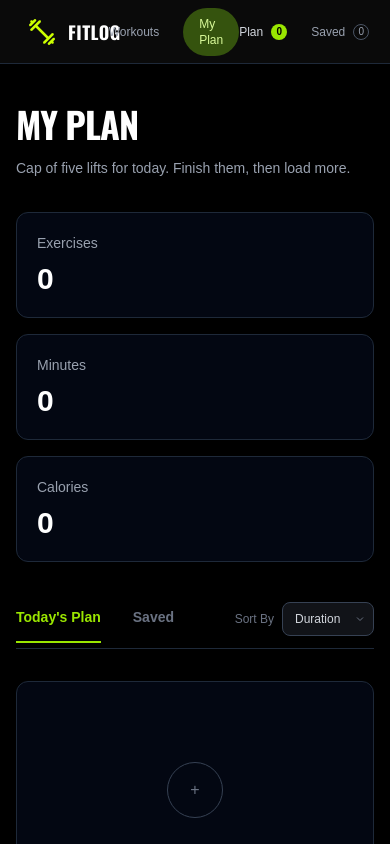
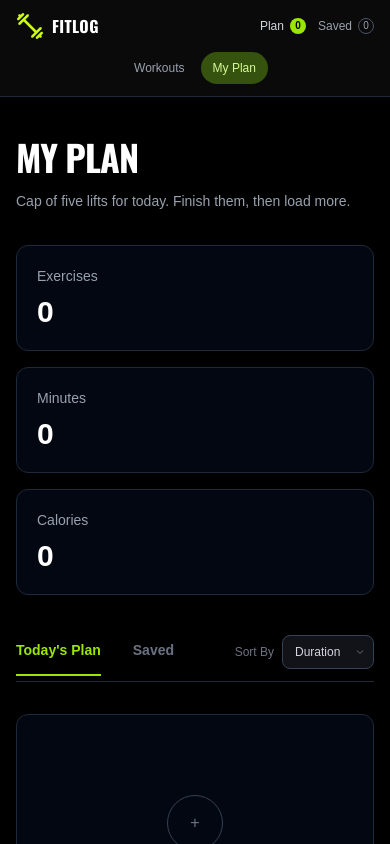
Before and after one commit to md-rakib-hasan1/fit-log, a Next.js app: page /my-plan in a window 390 px wide. Shown: the top 844 px of the page. Built offline with nearby package versions, Linux system fonts and the light colour scheme.

Commit message:
fix: improve responsive navbar layout

```diff
--- a/src/components/Navbar.tsx
+++ b/src/components/Navbar.tsx
@@ -3,16 +3,18 @@
 import { usePathname } from "next/navigation";
 import Link from "next/link";
 import { useWorkout } from "@/context/WorkoutContext";
-import Image from 'next/image'
-
+import Image from "next/image";
 
 const Navbar = () => {
     const { plan, saved } = useWorkout();
     const pathname = usePathname();
 
     return (
-        <nav className="w-full h-16 px-7 flex items-center justify-between bg-[#0a0a0a] text-white border-b border-gray-800">
-            <div className="flex items-center gap-3">
+        <nav className="w-full border-b border-gray-800 bg-[#0a0a0a] px-4 py-3 text-white md:h-16 md:px-7 md:py-0">
+            <div className="flex flex-wrap items-center justify-between gap-y-3">
+
+                {/* Logo */}
+                <div className="flex items-center gap-2 sm:gap-3">
                     <Image
                         src="/assets/logo.png"
                         alt="fit-log"
@@ -20,38 +22,17 @@ const Navbar = () => {
                         height={28}
                     />
 
-                <h2 className="font-oswald text-lg font-bold tracking-wide">
+                    <h2 className="font-oswald text-base font-bold tracking-wide sm:text-lg">
                         FITLOG
                     </h2>
                 </div>
 
-            <div className="flex items-center gap-2">
-                <Link
-                    href="/"
-                    className={` text-xs px-4 py-2 rounded-full transition-colors ${pathname === "/"
-                        ? "bg-lime-900 text-lime-200"
-                        : "text-gray-400 hover:text-white"
-                        }`}
-                >
-                    Workouts
-                </Link>
+                {/* Plan & Saved */}
+                <div className="order-2 flex items-center gap-3 text-xs sm:gap-5 md:order-3 md:gap-6">
 
                     <Link
                         href="/my-plan"
-                    className={`text-xs px-4 py-2 rounded-full transition-colors ${pathname === "/my-plan"
-                        ? "bg-lime-900 text-lime-200"
-                        : "text-gray-400 hover:text-white"
-                        }`}
-                >
-                    My Plan
-                </Link>
-            </div>
-
-            <div className="flex items-center gap-6  text-xs">
-
-                <Link
-                    href="/my-plan"
-                    className="flex items-center gap-2 text-gray-300"
+                        className="flex items-center gap-1.5 text-gray-300"
                     >
                         <span>Plan</span>
 
@@ -62,7 +43,7 @@ const Navbar = () => {
 
                     <Link
                         href="/my-plan"
-                    className="flex items-center gap-2 text-gray-400"
+                        className="flex items-center gap-1.5 text-gray-400"
                     >
                         <span>Saved</span>
 
@@ -72,6 +53,35 @@ const Navbar = () => {
                     </Link>
 
                 </div>
+
+
+                <div className="order-3 flex w-full items-center justify-center gap-1 md:order-2 md:w-auto md:gap-2">
+
+                    <Link
+                        href="/"
+                        className={`rounded-full px-3 py-2 text-xs transition-colors sm:px-4 ${
+                            pathname === "/"
+                                ? "bg-lime-900 text-lime-200"
+                                : "text-gray-400 hover:text-white"
+                        }`}
+                    >
+                        Workouts
+                    </Link>
+
+                    <Link
+                        href="/my-plan"
+                        className={`rounded-full px-3 py-2 text-xs transition-colors sm:px-4 ${
+                            pathname === "/my-plan"
+                                ? "bg-lime-900 text-lime-200"
+                                : "text-gray-400 hover:text-white"
+                        }`}
+                    >
+                        My Plan
+                    </Link>
+
+                </div>
+
+            </div>
         </nav>
     );
 };
```
Lines whose indentation alone changed are shown as unchanged.
